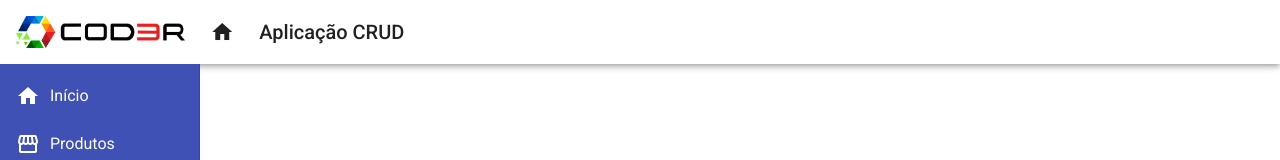
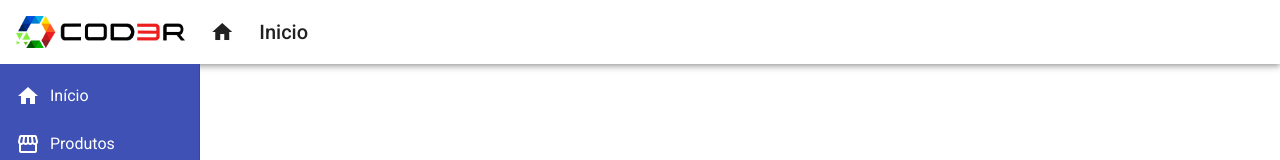
Before and after one commit to Cristuker/Angular-Shop, an Angular app in the folder frontend/: page / in a window 1280 px wide. Shown: the top 160 px of the page. Built offline with nearby package versions, Linux system fonts and the light colour scheme.

Commit message:
feat: create home view

```diff
--- a/frontend/src/app/app.module.ts
+++ b/frontend/src/app/app.module.ts
@@ -11,14 +11,16 @@
 import { NavComponent } from './components/template/nav/nav.component'
 
 import { MatListModule } from '@angular/material/list'
-import { MatSidenavModule } from '@angular/material/sidenav'
+import { MatSidenavModule } from '@angular/material/sidenav';
+import { HomeComponent } from './views/home/home.component'
 @NgModule({
   // Declaração de componentes, diretivas e pipes
   declarations: [
     AppComponent,
     HeaderComponent,
     FooterComponent,
-    NavComponent
+    NavComponent,
+    HomeComponent
   ],
   // Importações de outros modulos, modulo seu ou de uma lib externa
   imports: [
--- a/frontend/src/app/components/template/header/header.component.html
+++ b/frontend/src/app/components/template/header/header.component.html
@@ -9,7 +9,7 @@
             <i class="material-icons" >
                 home
             </i>
-            Aplicação CRUD
+            Inicio
         </a>
 
     </span>
--- /dev/null
+++ b/frontend/src/app/views/home/home.component.html
@@ -0,0 +1 @@
+<p>home works!</p>
--- /dev/null
+++ b/frontend/src/app/views/home/home.component.ts
@@ -0,0 +1,15 @@
+import { Component, OnInit } from '@angular/core';
+
+@Component({
+  selector: 'app-home',
+  templateUrl: './home.component.html',
+  styleUrls: ['./home.component.css']
+})
+export class HomeComponent implements OnInit {
+
+  constructor() { }
+
+  ngOnInit(): void {
+  }
+
+}
```
Also changed, not shown: frontend/src/app/views/home/home.component.css (added).
